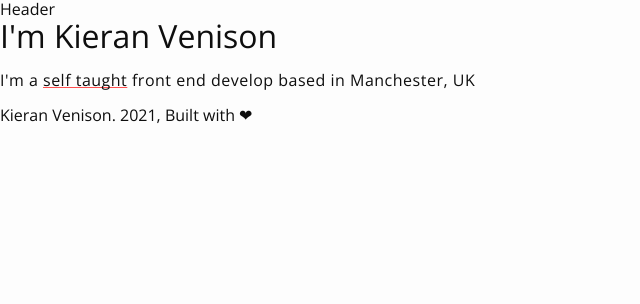
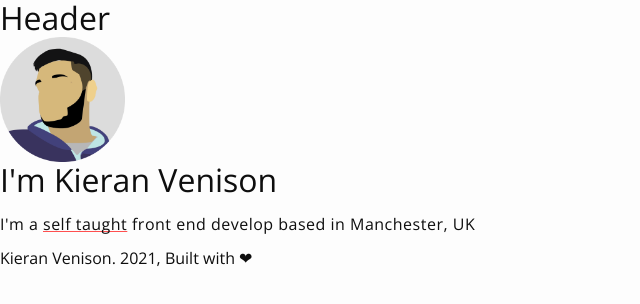
Before and after one commit to kieranmv95/kieran.venison.website, a Gatsby site: page / in a window 1280 px wide. Shown: the whole page, without its empty margins (0-640 px from the left). Built offline with nearby package versions, Linux system fonts and the light colour scheme; Gatsby itself is replaced by a stand-in of ours.

Commit message:
tested image in static query

```diff
--- a/src/components/Header.js
+++ b/src/components/Header.js
@@ -1,5 +1,32 @@
 import React from 'react';
+import Img from 'gatsby-image';
+import { useStaticQuery, graphql } from 'gatsby';
+import styled from 'styled-components';
+
+const HeaderStyles = styled.div`
+  .gatsby-image-wrapper {
+    width: 125px;
+    height: 125px;
+  }
+`;
 
 export default function Header() {
-  return <header>Header</header>;
+  const { logo } = useStaticQuery(graphql`
+    query {
+      logo: file(relativePath: { eq: "kieran-logo.png" }) {
+        childImageSharp {
+          fluid(maxWidth: 125, maxHeight: 125) {
+            ...GatsbyImageSharpFluid
+          }
+        }
+      }
+    }
+  `);
+
+  return (
+    <HeaderStyles>
+      <h1>Header</h1>
+      <Img fluid={logo.childImageSharp.fluid} />
+    </HeaderStyles>
+  );
 }
```
